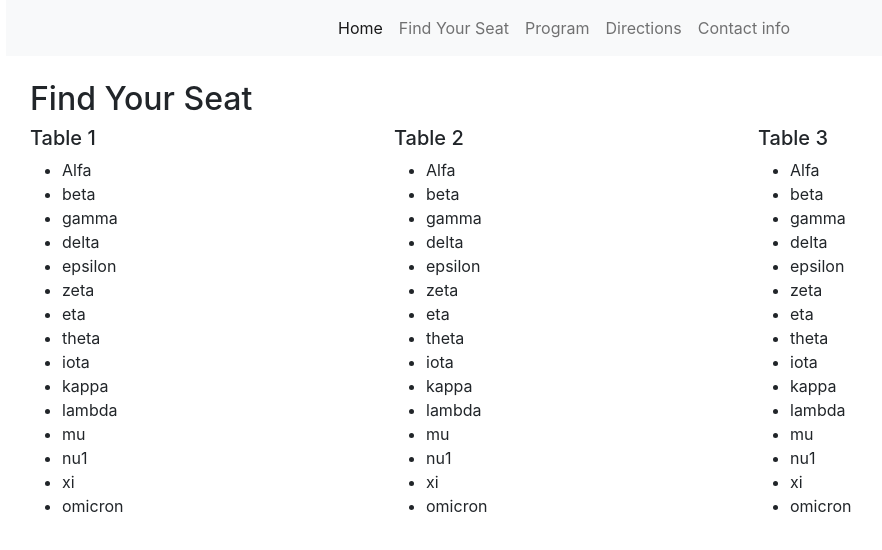
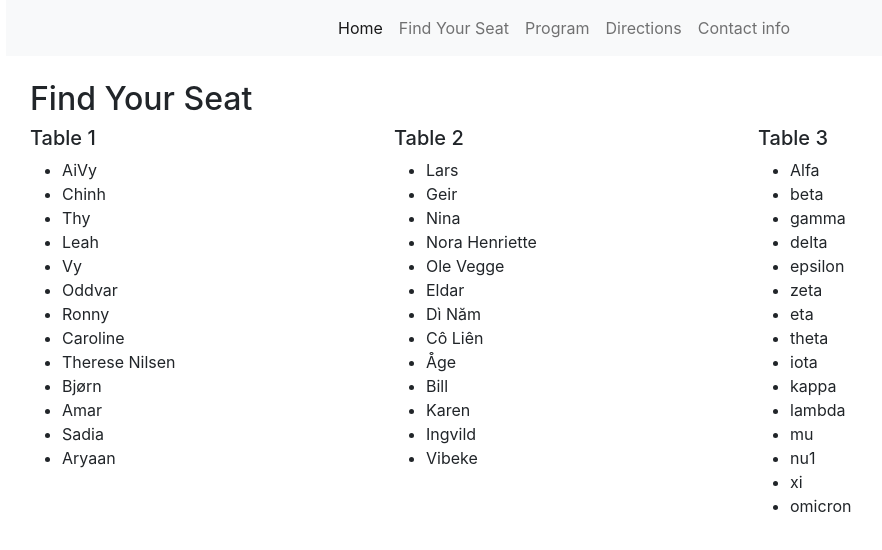
Before and after one commit to milehagen/ynhu-wedding, a React (Create React App) app: page /seating in a window 1280 px wide. Shown: the top 550 px of the page, without its empty margins (76-958 px from the left). Built offline with nearby package versions, Linux system fonts and the light colour scheme; a web font is replaced by a local one.

Commit message:
small changes

```diff
--- a/src/Components/Seating.css
+++ b/src/Components/Seating.css
@@ -1,18 +1,16 @@
-ul{
- margin-block-start: none;
+.find-seat {
+  text-align: center;
+  margin-top: 1em;
+  margin-bottom: 1em;
+  font-family: "Parisienne", cursive;
+  font-size: 3.5em;
+}
+
+.guest-names {
+  margin-block-start: none;
+  list-style: none;
 }
 li {
-    list-style: none;
-    text-align: center;
+  list-style: none;
+  text-align: center;
 }
-.find-your-seat-heading{
-    text-align: center;
-    margin-top: 1em;
-    margin-bottom: 1em;
-    font-family: 'Parisienne', cursive;
-    font-size: 3.5em;
-}
-
-.table-number-heading{
-    text-align: center;
-}
--- a/src/Components/Seating.js
+++ b/src/Components/Seating.js
@@ -1,5 +1,4 @@
 import React from "react";
-
 
 export function Seating() {
   return (
@@ -9,46 +8,42 @@ export function Seating() {
         <div class="container-lg">
           <div class="row">
             <div class="col-12">
-							<h2 className="find-your-seat-heading">Find Your Seat</h2>
+              <h2 className="find-seat">Find Your Seat</h2>
             </div>
             <div class="col-4">
               <h5 className="table-number-heading">Table 1</h5>
               <ul className="guest-names">
-								<li>Alfa</li>
-								<li>beta</li>
-								<li>gamma</li>
-								<li>delta</li>
-								<li>epsilon</li>
-								<li>zeta</li>
-								<li>eta</li>
-								<li>theta</li>
-								<li>iota</li>
-								<li>kappa</li>
-								<li>lambda</li>
-								<li>mu</li>
-								<li>nu1</li>
-								<li>xi</li>
-								<li>omicron</li>
+                <li>AiVy</li>
+                <li>Chinh</li>
+                <li>Thy</li>
+                <li>Leah</li>
+                <li>Vy</li>
+                <li>Oddvar</li>
+                <li>Ronny</li>
+                <li>Caroline</li>
+                <li>Therese Nilsen</li>
+                <li>Bjørn</li>
+                <li>Amar</li>
+                <li>Sadia</li>
+                <li>Aryaan</li>
               </ul>
             </div>
             <div class="col-4">
               <h5 className="table-number-heading">Table 2</h5>
               <ul>
-								<li>Alfa</li>
-								<li>beta</li>
-								<li>gamma</li>
-								<li>delta</li>
-								<li>epsilon</li>
-								<li>zeta</li>
-								<li>eta</li>
-								<li>theta</li>
-								<li>iota</li>
-								<li>kappa</li>
-								<li>lambda</li>
-								<li>mu</li>
-								<li>nu1</li>
-								<li>xi</li>
-								<li>omicron</li>
+                <li>Lars </li>
+                <li>Geir</li>
+                <li>Nina</li>
+                <li>Nora Henriette</li>
+                <li>Ole Vegge</li>
+                <li>Eldar</li>
+                <li>Dì Năm</li>
+                <li>Cô Liên</li>
+                <li>Åge</li>
+                <li>Bill</li>
+                <li>Karen</li>
+                <li>Ingvild</li>
+                <li>Vibeke</li>
               </ul>
             </div>
             <div class="col-4">
```
Lines whose indentation alone changed are shown as unchanged.
